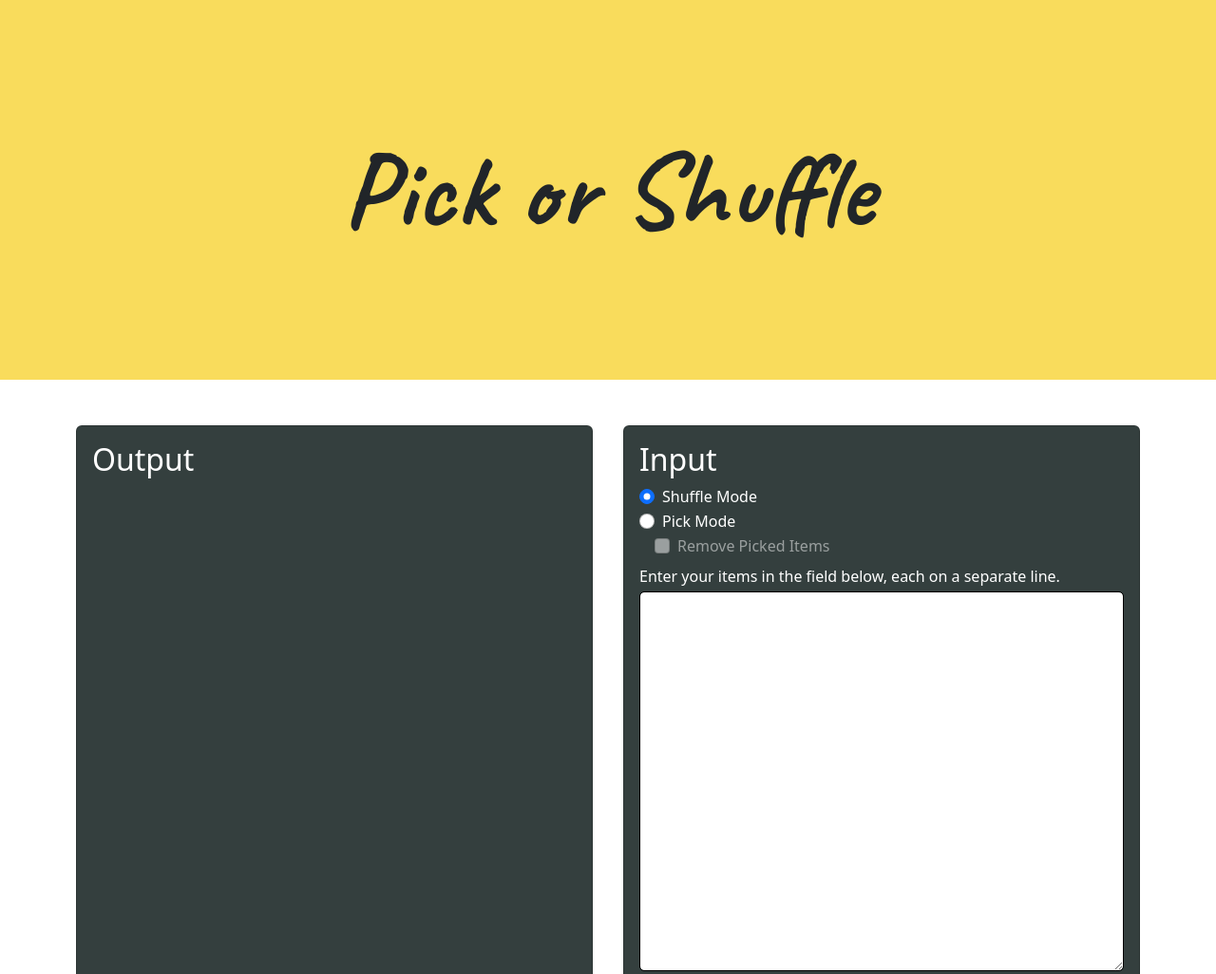
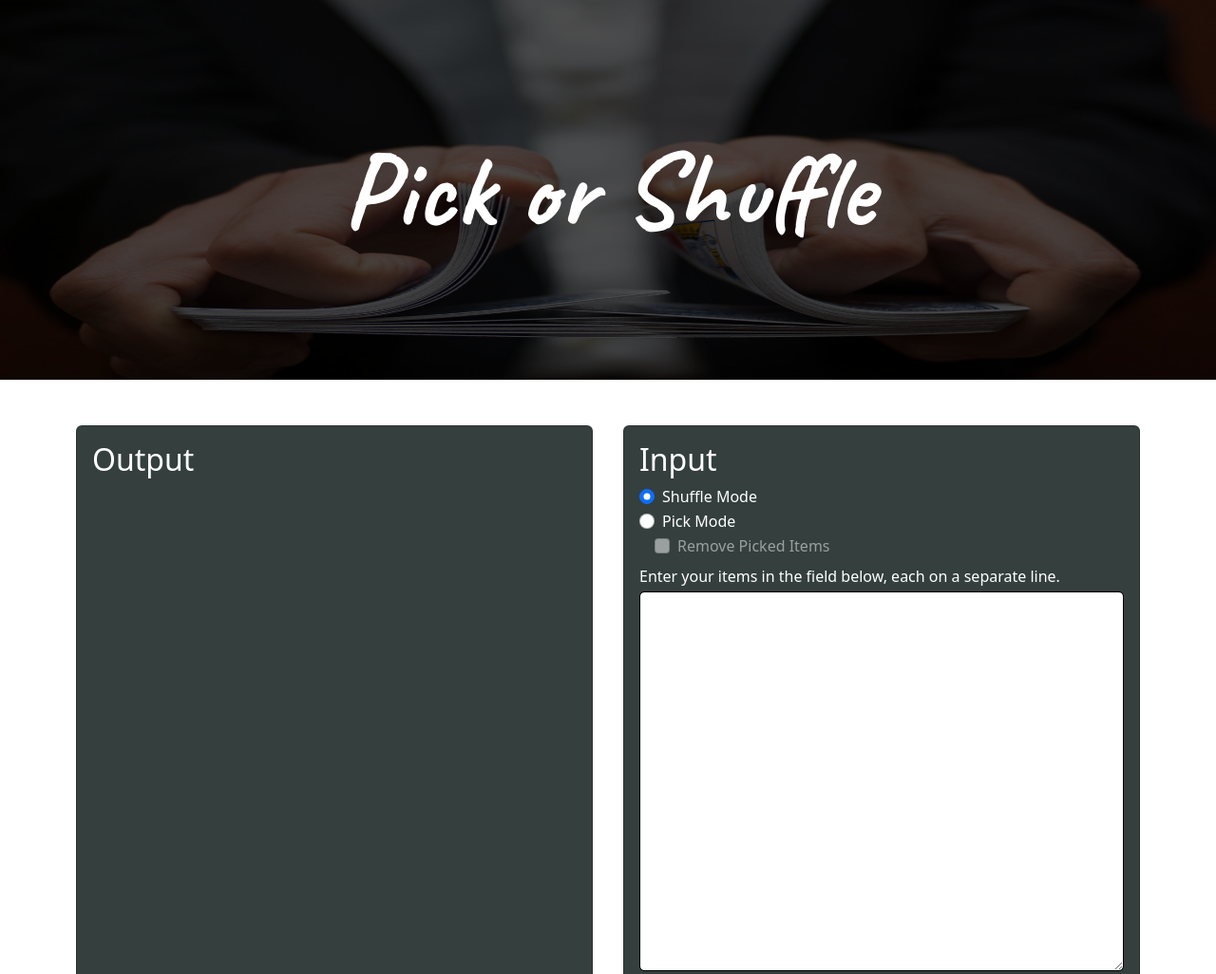
Before and after one commit to jeffbalagosa/pick-or-shuffle, a plain HTML site: page index.html in a window 1280 px wide. Shown: the top 1026 px of the page at 95% size. Drawn offline with nearby package versions, Linux system fonts and the light colour scheme.

Commit message:
Update error message on main-script.js. Update background and colors on styles.css.

```diff
--- a/main-script.js
+++ b/main-script.js
@@ -5,7 +5,9 @@ const removeItemSelect = document.getElementById("removeItemSelect");
 const inputDisplay = document.getElementById("input-display");
 const textBox = document.getElementById("text-box");
 const resultTarget = document.getElementById("results-list");
-const errorMessage = "<li>Error! No items to pick from.</li>";
+const errorMessage =
+  '<li class="text-warning">Error! No items to pick from.</li>';
+const header = document.getElementsByTagName("header");
 let count = 1;
 
 function enableCheckbox() {
--- a/styles.css
+++ b/styles.css
@@ -1,12 +1,17 @@
 /* Components */
+
 header {
   background-color: #f9dc5c;
+  background-image: url("img/card-shuffle.jpg");
+  background-size: 100% 400px;
 }
 
 h1 {
   font-family: "Caveat", cursive;
   font-weight: 700;
   font-size: 7rem;
+  color: white;
+  background-color: rgb(0, 0, 0, 0.7);
 }
 
 /* Center header text */
```
